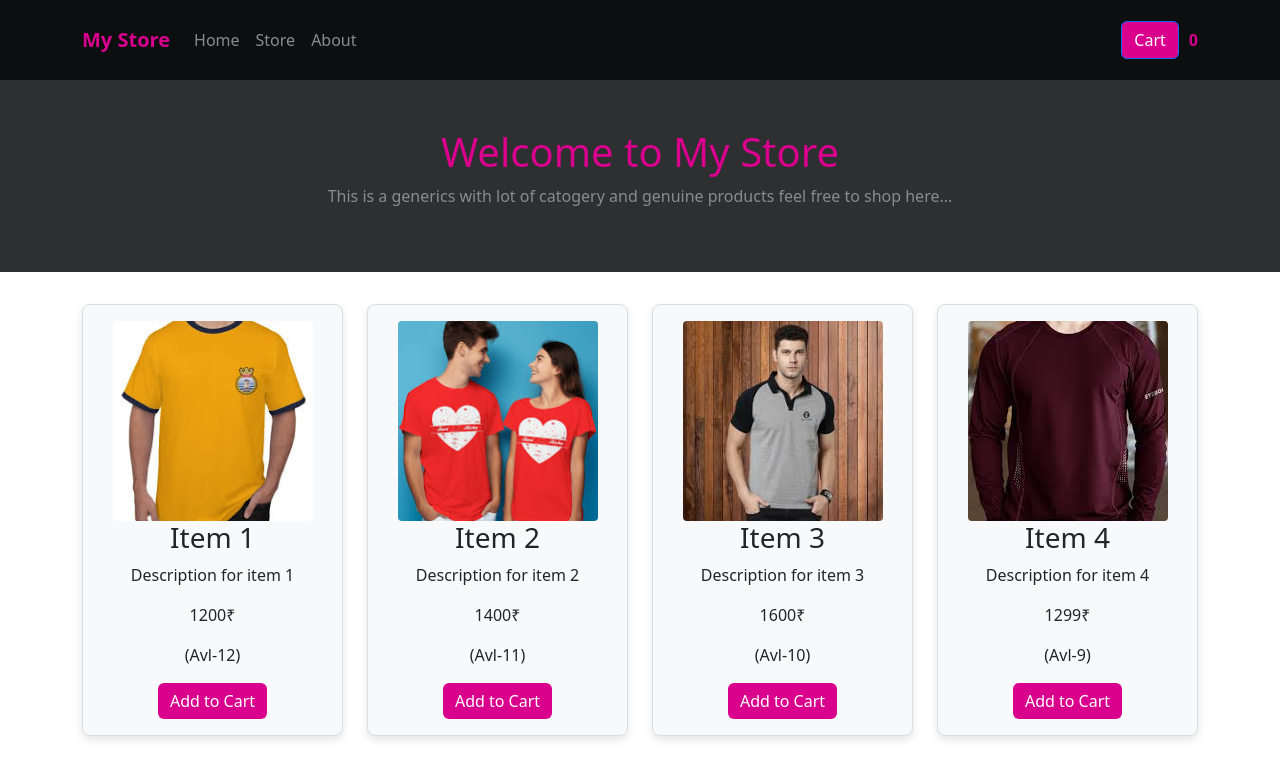
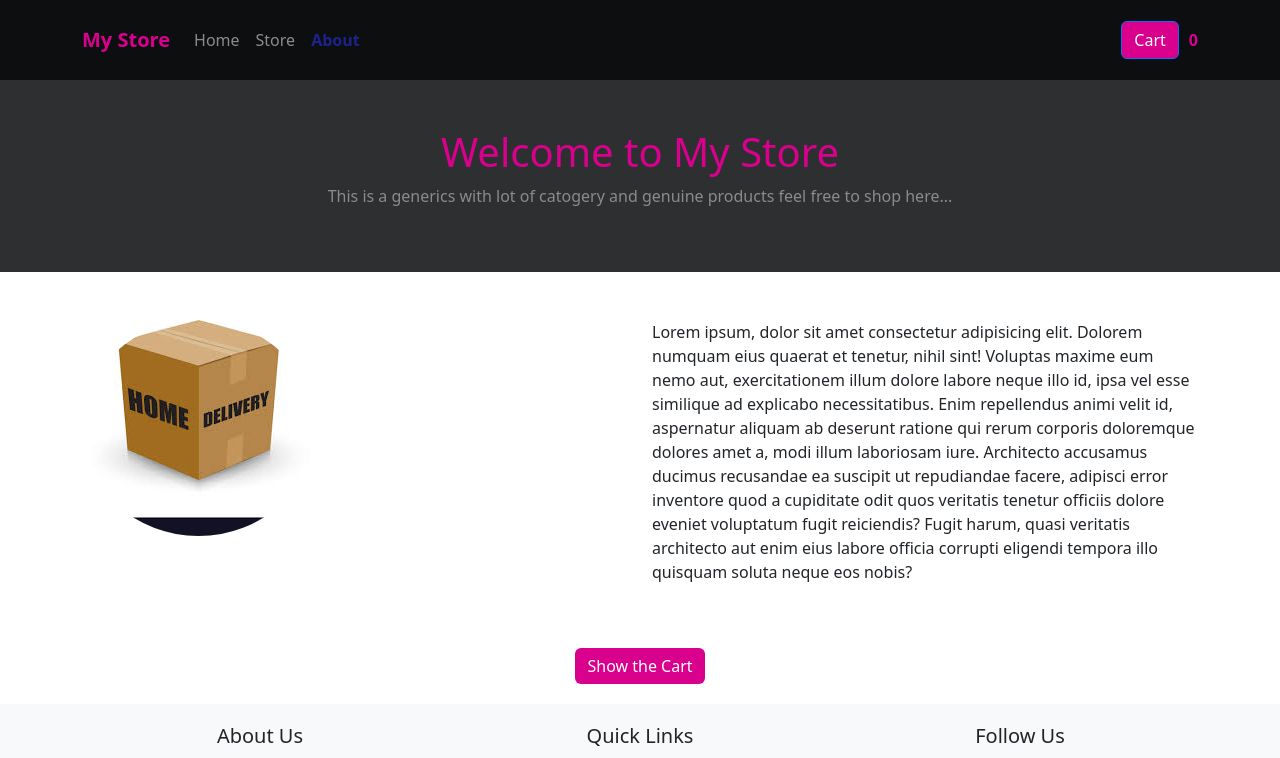
Before and after one commit to sameer798/my-store, a React (Create React App) app: page /about in a window 1280 px wide. Shown: the top 758 px of the page. Built offline with nearby package versions, Linux system fonts and the light colour scheme.

Commit message:
adding router for about page

```diff
--- a/package.json
+++ b/package.json
@@ -11,6 +11,7 @@
     "react-bootstrap": "^2.10.4",
     "react-dom": "^18.3.1",
     "react-icons": "^5.3.0",
+    "react-router-dom": "^6.26.1",
     "react-scripts": "5.0.1",
     "web-vitals": "^2.1.4"
   },
--- a/public/index.html
+++ b/public/index.html
@@ -30,6 +30,7 @@
     <noscript>You need to enable JavaScript to run this app.</noscript>
     <div id="root"></div>
     <div id="modal"></div>
+
     <!--
       This HTML file is a template.
       If you open it directly in the browser, you will see an empty page.
--- a/src/App.js
+++ b/src/App.js
@@ -1,10 +1,12 @@
 import Header from "./components/Layout/Header";
-import ProductList from "./components/Layout/ProductList";
-import CartButton from "./components/Layout/CartButton";
 import Footer from "./components/Layout/Footer";
+import {Outlet} from 'react-router-dom'
 import Cart from "./components/Cart/Cart";
 import { useState } from "react";
-import ContextProvider from "./components/store/ContextProvider";
+import CartButton from './components/Layout/CartButton'
+
+
+
 
 function App() {
   const [showCart, setShowCart] = useState(true);
@@ -16,17 +18,13 @@ function App() {
   const cartHideHandler = () => {
     setShowCart(true);
   };
-
   return (
     <>
-      <ContextProvider>
-        <Header onShowCart={cartShowHandler} />
-        <main>
-          {!showCart && <Cart onHideCart={cartHideHandler} />}
-          <ProductList />
-          <CartButton onShowCart={cartShowHandler} />
-        </main>
-      </ContextProvider>
+       <Header onShowCart={cartShowHandler}/>
+       {!showCart && <Cart  onHideCart={cartHideHandler}/>}
+
+       <Outlet/>
+       <CartButton onShowCart={cartShowHandler} />
       <Footer />
     </>
   );
--- a/src/components/Layout/Header.js
+++ b/src/components/Layout/Header.js
@@ -1,16 +1,21 @@
 import React, { useContext } from "react";
 import { Container, Navbar, Nav, Button } from "react-bootstrap";
 import Banner from "./Banner";
+import { NavLink } from "react-router-dom";
 import cartContext from "../store/cart-context";
 
 const Header = (props) => {
- const ctx = useContext(cartContext)
- const numberOfItem = ctx.cartItems.reduce((currNum, item)=>{
-  return currNum + item.quantity
- },0)
+  const ctx = useContext(cartContext);
+  const numberOfItem = ctx.cartItems.reduce((currNum, item) => {
+    return currNum + item.quantity;
+  }, 0);
   return (
     <header>
-      <Navbar className="fixed-top" style={{ backgroundColor: "#0D0E10"}} expand="lg">
+      <Navbar
+        className="fixed-top"
+        style={{ backgroundColor: "#0D0E10" }}
+        expand="lg"
+      >
         <Container style={{ height: "4rem", position: "relative" }}>
           <Navbar.Brand href="/" style={{ fontWeight: 600, color: "#D9008D" }}>
             My Store
@@ -24,18 +29,33 @@ const Header = (props) => {
               <Nav.Link href="/store" style={{ color: "#8B8B8C" }}>
                 Store
               </Nav.Link>
-              <Nav.Link href="/about" style={{ color: "#8B8B8C" }}>
+
+              <Nav.Link
+                as={NavLink}
+                to="/about"
+                className="nav-link"
+                style={({ isActive }) => ({
+                  color: isActive ? "#1d238c" : "#8B8B8C",
+                  fontWeight: isActive ? "bold" : "normal",
+                })}
+
+              >
                 About
               </Nav.Link>
             </Nav>
             <div className="d-flex align-items-center">
-              <Button style={{ backgroundColor: "#D9008D" }} onClick={props.onShowCart}>Cart</Button>
+              <Button
+                style={{ backgroundColor: "#D9008D" }}
+                onClick={props.onShowCart}
+              >
+                Cart
+              </Button>
               <span
                 style={{
                   position: "relative",
                   color: "#D9008D",
                   marginLeft: "10px",
-                  fontWeight: "600"
+                  fontWeight: "600",
                 }}
               >
                 {numberOfItem}
@@ -44,7 +64,7 @@ const Header = (props) => {
           </Navbar.Collapse>
         </Container>
       </Navbar>
-      <Banner/>
+      <Banner />
     </header>
   );
 };
--- /dev/null
+++ b/src/components/Root.js
@@ -0,0 +1,17 @@
+import React from "react";
+import ProductList from "./Layout/ProductList";
+
+
+const Root = () => {
+
+  return (
+    <>
+    <main>
+
+      <ProductList />
+    </main>
+    </>
+  );
+};
+
+export default Root;
--- a/src/index.js
+++ b/src/index.js
@@ -1,17 +1,31 @@
-import React from 'react';
-import ReactDOM from 'react-dom/client';
+import React from "react";
+import ReactDOM from "react-dom/client";
 
-import App from './App';
-import reportWebVitals from './reportWebVitals';
+import App from "./App";
+import Root from "./components/Root";
+import About from "./pages/About";
+import reportWebVitals from "./reportWebVitals";
+import { createBrowserRouter, RouterProvider } from "react-router-dom";
+import ContextProvider from "./components/store/ContextProvider";
 
 // import '../node_modules/react-bootstrap/dist/react-bootstrap';
 
-import '../node_modules/bootstrap/dist/css/bootstrap.min.css'
+import "../node_modules/bootstrap/dist/css/bootstrap.min.css";
 
-const root = ReactDOM.createRoot(document.getElementById('root'));
+const router = createBrowserRouter([
+  { path: "/", element: <App />,
+    children: [
+      { path: "/", element: <Root/> },
+      { path: "/about", element: <About /> },
+    ]
+   },
+]);
+const root = ReactDOM.createRoot(document.getElementById("root"));
 root.render(
   <React.StrictMode>
-    <App />
+    <ContextProvider>
+      <RouterProvider router={router} />
+    </ContextProvider>
   </React.StrictMode>
 );
 
--- /dev/null
+++ b/src/pages/About.js
@@ -0,0 +1,24 @@
+import { Container, Row, Col } from "react-bootstrap";
+import img from '../assets/about.jpeg'
+
+const AboutUS = ()=>{
+    return <Container className="mt-5 mb-5">
+            <Row>
+                <Col><img src={img} alt="box" style={{borderRadius: "50%"}}/></Col>
+                <Col> <p>
+      Lorem ipsum, dolor sit amet consectetur adipisicing elit. Dolorem numquam
+      eius quaerat et tenetur, nihil sint! Voluptas maxime eum nemo aut,
+      exercitationem illum dolore labore neque illo id, ipsa vel esse similique
+      ad explicabo necessitatibus. Enim repellendus animi velit id, aspernatur
+      aliquam ab deserunt ratione qui rerum corporis doloremque dolores amet a,
+      modi illum laboriosam iure. Architecto accusamus ducimus recusandae ea
+      suscipit ut repudiandae facere, adipisci error inventore quod a cupiditate
+      odit quos veritatis tenetur officiis dolore eveniet voluptatum fugit
+      reiciendis? Fugit harum, quasi veritatis architecto aut enim eius labore
+      officia corrupti eligendi tempora illo quisquam soluta neque eos nobis?
+    </p></Col>
+            </Row>
+    </Container>
+}
+
+export default AboutUS;
```
Also changed, not shown: src/assets/about.jpeg (added), 1 other file (tests, documents, lock files or other folders).
